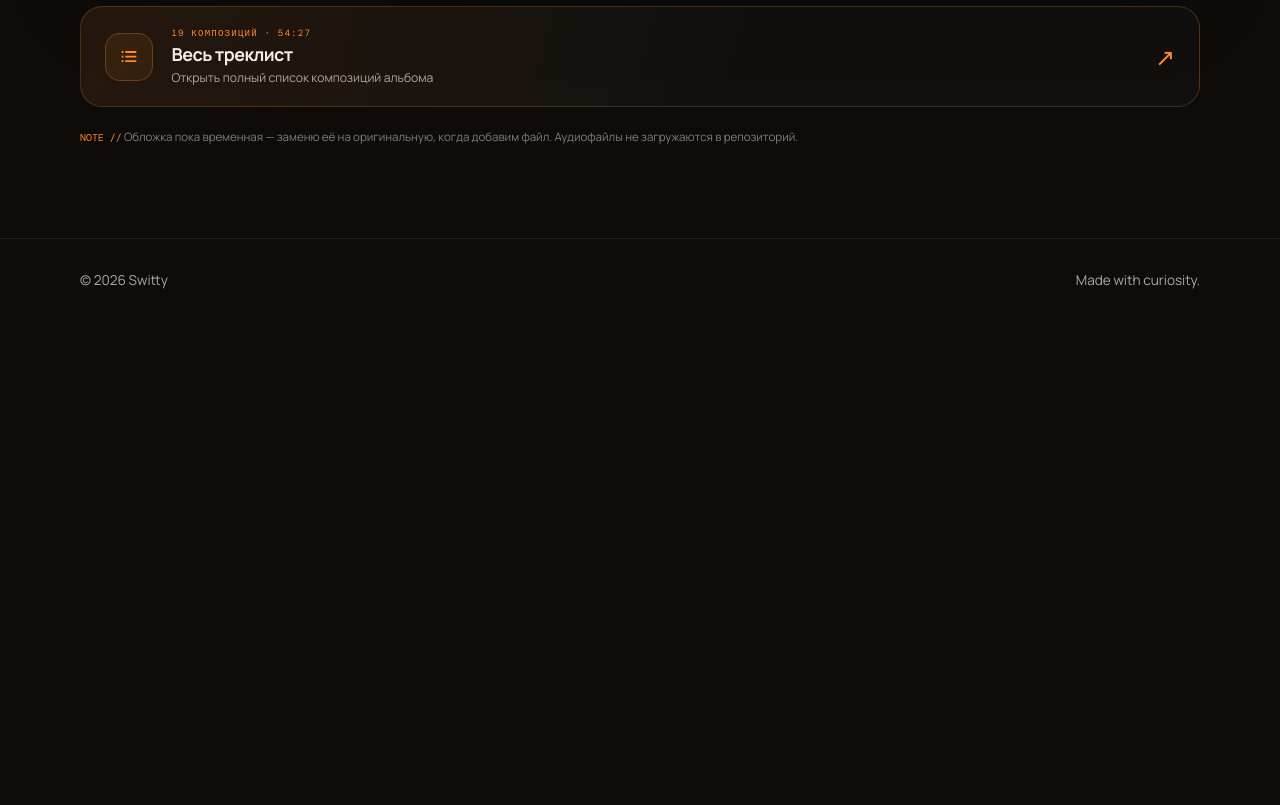
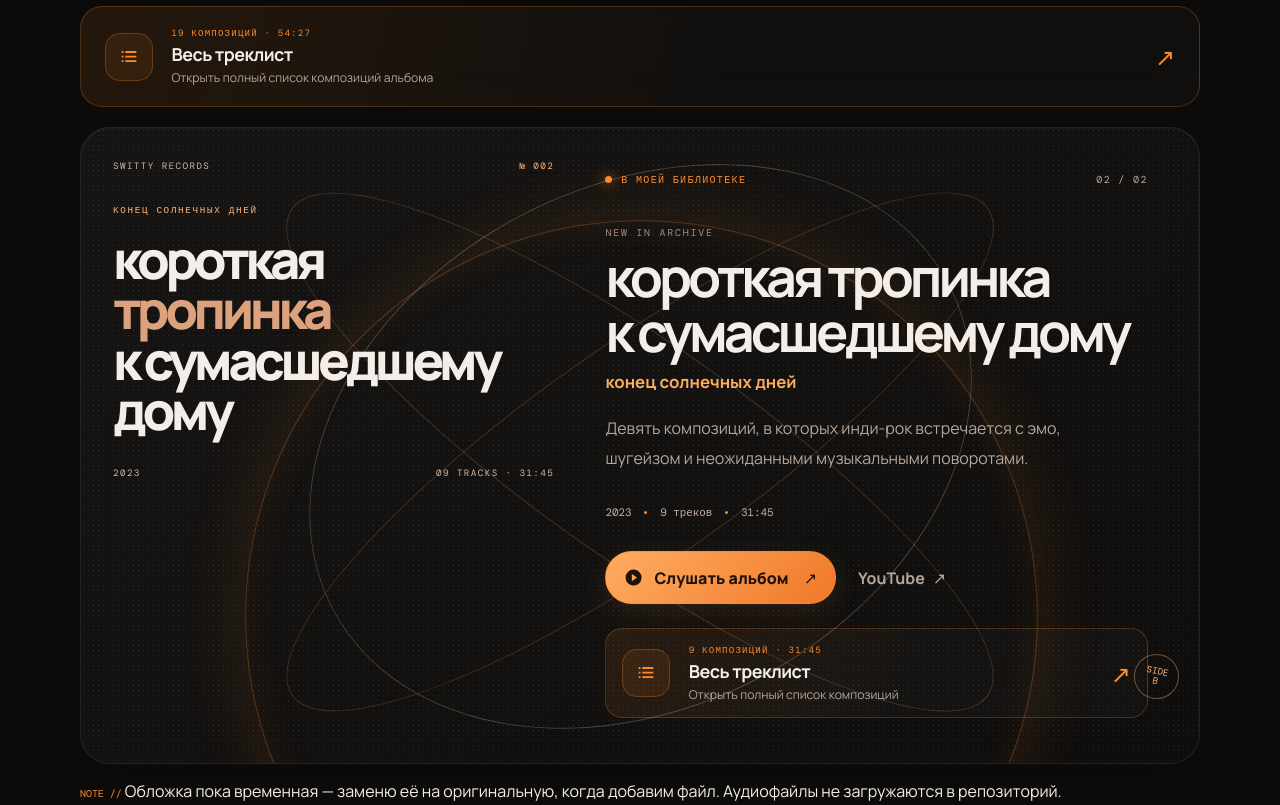
Before and after one commit to swittyy/SwitSite, an Astro site: page /SwitSite/music in a window 1280 px wide. Shown: the part 1240-2045 px from the top of the page. Before the commit the page ends 1561 px from the top, so only its background shows below. Built offline with nearby package versions, Linux system fonts and the light colour scheme; Astro itself is replaced by a stand-in of ours.

Commit message:
feat: add second album to music library

```diff
--- a/src/pages/music.astro
+++ b/src/pages/music.astro
@@ -87,6 +87,32 @@ const tracklistUrl = `${import.meta.env.BASE_URL}/music/tracklist/`;
         <span class="cta-copy"><small>19 КОМПОЗИЦИЙ · 54:27</small><strong>Весь треклист</strong><em>Открыть полный список композиций альбома</em></span>
         <span class="cta-arrow" aria-hidden="true">↗</span>
       </a>
+
+      <article class="album-card second-album surface">
+        <div class="album-art second-art" role="img" aria-label="Авторская обложка альбома короткая тропинка к сумасшедшему дому">
+          <div class="art-noise"></div><div class="art-orbit orbit-one"></div><div class="art-orbit orbit-two"></div>
+          <span class="art-index">SWITTY RECORDS <b>№ 002</b></span>
+          <div class="art-center"><span class="art-artist">КОНЕЦ СОЛНЕЧНЫХ ДНЕЙ</span><span class="art-title">короткая<br /><i>тропинка</i><br />к сумасшедшему дому</span></div>
+          <div class="art-footer"><span>2023</span><span>09 TRACKS · 31:45</span></div><span class="art-stamp">SIDE<br />B</span>
+        </div>
+        <div class="album-info">
+          <div class="album-kicker"><span class="status-dot"></span> В МОЕЙ БИБЛИОТЕКЕ <span class="album-number">02 / 02</span></div>
+          <p class="album-overline">NEW IN ARCHIVE</p>
+          <h2>короткая тропинка<br class="desktop-break" /> к сумасшедшему дому</h2>
+          <p class="artist">конец солнечных дней</p>
+          <p class="album-description">Девять композиций, в которых инди-рок встречается с эмо, шугейзом и неожиданными музыкальными поворотами.</p>
+          <div class="album-meta"><span>2023</span><span class="meta-dot"></span><span>9 треков</span><span class="meta-dot"></span><span>31:45</span></div>
+          <div class="album-actions">
+            <a class="listen-button" href="https://zvuk.com/release/28588320" target="_blank" rel="noreferrer"><svg viewBox="0 0 24 24" aria-hidden="true"><path d="M12 2a10 10 0 1 0 0 20 10 10 0 0 0 0-20Zm-2.2 5.4 6.4 4.6-6.4 4.6V7.4Z"/></svg> Слушать альбом <span class="button-arrow">↗</span></a>
+            <a class="text-link" href="https://www.youtube.com/watch?v=Mf5iAnbKcu4" target="_blank" rel="noreferrer">YouTube <span>↗</span></a>
+          </div>
+          <a class="tracklist-cta album-tracklist-link" href={`${import.meta.env.BASE_URL}/music/tracklist/#album-002`}>
+            <span class="cta-icon" aria-hidden="true"><svg viewBox="0 0 24 24"><path d="M4 5.5h2v2H4zm4 0h12v2H8zm-4 5h2v2H4zm4 0h12v2H8zm-4 5h2v2H4zm4 0h12v2H8z"/></svg></span>
+            <span class="cta-copy"><small>9 КОМПОЗИЦИЙ · 31:45</small><strong>Весь треклист</strong><em>Открыть полный список композиций</em></span><span class="cta-arrow" aria-hidden="true">↗</span>
+          </a>
+        </div>
+      </article>
+
     </section>
     <p class="library-footnote"><span>NOTE //</span> Обложка пока временная — заменю её на оригинальную, когда добавим файл. Аудиофайлы не загружаются в репозиторий.</p>
   </section>
@@ -103,7 +129,7 @@ const tracklistUrl = `${import.meta.env.BASE_URL}/music/tracklist/`;
   .library { display: grid; gap: 1.25rem; }
   .surface { border: 1px solid rgb(255 255 255 / 8%); background: linear-gradient(145deg, rgb(255 255 255 / 4%), rgb(255 255 255 / 1%)); box-shadow: 0 22px 80px rgb(0 0 0 / 16%), inset 0 1px rgb(255 255 255 / 4%); backdrop-filter: blur(18px); }
   .album-card { display: grid; grid-template-columns: minmax(260px, .88fr) 1.12fr; gap: clamp(1.5rem, 4vw, 4rem); padding: clamp(1rem, 3vw, 2rem); overflow: hidden; border-radius: 30px; animation: music-enter .9s .08s cubic-bezier(.2,.75,.25,1) both; }
-  .album-art { position: relative; display: flex; min-height: 390px; aspect-ratio: 1 / 1; flex-direction: column; justify-content: space-between; overflow: hidden; padding: 1.4rem; isolation: isolate; border-radius: 20px; background: radial-gradient(ellipse at 72% 22%, #a65d36 0, transparent 34%), radial-gradient(ellipse at 18% 82%, #5b2c20 0, transparent 42%), linear-gradient(145deg, #31221c, #100e0d 72%); color: #f5e9dc; box-shadow: 0 20px 55px rgb(0 0 0 / 28%); transition: transform .7s cubic-bezier(.2,.75,.25,1), box-shadow .7s ease; }
+  .second-album { animation-delay: .16s; }\n  .second-art { background: radial-gradient(ellipse at 22% 20%, #a75b32 0, transparent 32%), radial-gradient(ellipse at 82% 78%, #4a2a24 0, transparent 40%), linear-gradient(145deg, #1d1b1b, #090909 72%); }\n  .second-art .art-title { font-size: clamp(1.85rem, 3.7vw, 3.3rem); }\n  .album-art { position: relative; display: flex; min-height: 390px; aspect-ratio: 1 / 1; flex-direction: column; justify-content: space-between; overflow: hidden; padding: 1.4rem; isolation: isolate; border-radius: 20px; background: radial-gradient(ellipse at 72% 22%, #a65d36 0, transparent 34%), radial-gradient(ellipse at 18% 82%, #5b2c20 0, transparent 42%), linear-gradient(145deg, #31221c, #100e0d 72%); color: #f5e9dc; box-shadow: 0 20px 55px rgb(0 0 0 / 28%); transition: transform .7s cubic-bezier(.2,.75,.25,1), box-shadow .7s ease; }
   .album-card:hover .album-art { transform: translateY(-4px) rotate(-.6deg); box-shadow: 0 28px 70px rgb(0 0 0 / 38%), 0 0 55px rgb(255 138 42 / 9%); }
   .album-art::before { position: absolute; z-index: -1; inset: 9%; border: 1px solid rgb(255 226 199 / 24%); border-radius: 50%; content: ""; transform: rotate(-28deg) scaleX(.76); }
   .album-art::after { position: absolute; z-index: -1; width: 70%; aspect-ratio: 1; top: 15%; left: 15%; border: 1px solid rgb(255 138 42 / 35%); border-radius: 50%; box-shadow: 0 0 80px rgb(255 138 42 / 16%), inset 0 0 50px rgb(255 138 42 / 8%); content: ""; animation: art-pulse 7s ease-in-out infinite; }
@@ -171,7 +197,7 @@ const tracklistUrl = `${import.meta.env.BASE_URL}/music/tracklist/`;
   .cta-copy em { color: var(--muted); font-size: .76rem; font-style: normal; }
   .cta-arrow { margin-left: auto; color: var(--accent); font-size: 1.5rem; transition: transform .25s ease; }
   .tracklist-cta:hover .cta-arrow { transform: translate(4px, -4px); }
-  .library-footnote { margin-top: 1.25rem; color: #897a70; font-size: .72rem; line-height: 1.7; }
+  .album-tracklist-link { margin-top: 1.5rem; padding: .9rem 1rem; border-radius: 17px; }\n  .album-tracklist-link .cta-icon { width: 40px; height: 40px; border-radius: 12px; }\n  .album-tracklist-link .cta-copy em { display: none; }\n  .library-footnote { margin-top: 1.25rem; color: #897a70; font-size: .72rem; line-height: 1.7; }
   .library-footnote span { color: var(--accent); font: .62rem "DM Mono", monospace; }
   @keyframes music-enter { from { opacity: 0; transform: translateY(24px); filter: blur(9px); } to { opacity: 1; transform: translateY(0); filter: blur(0); } }
   @keyframes art-pulse { 0%,100% { transform: scale(.96); opacity: .7; } 50% { transform: scale(1.04); opacity: 1; } }
```
